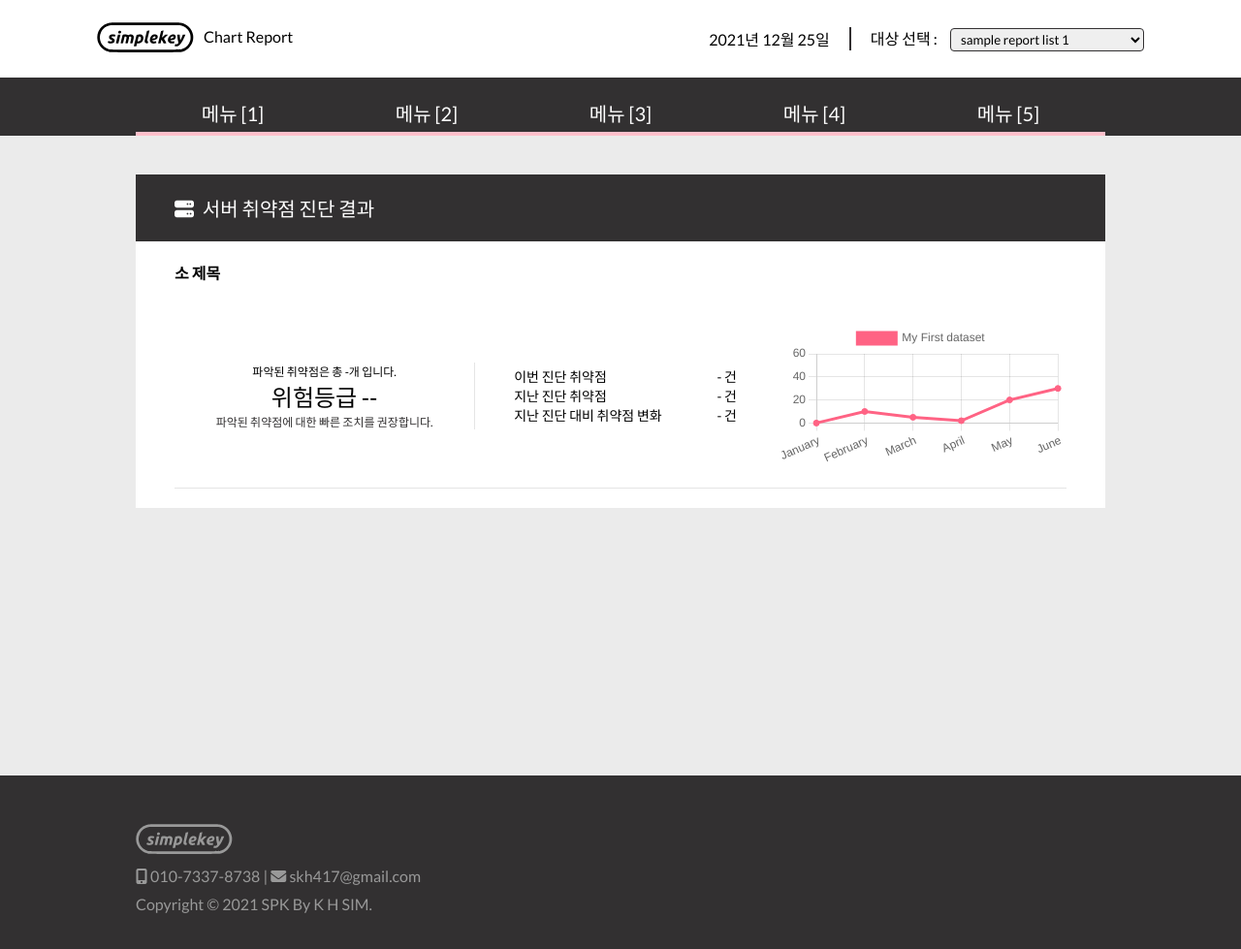
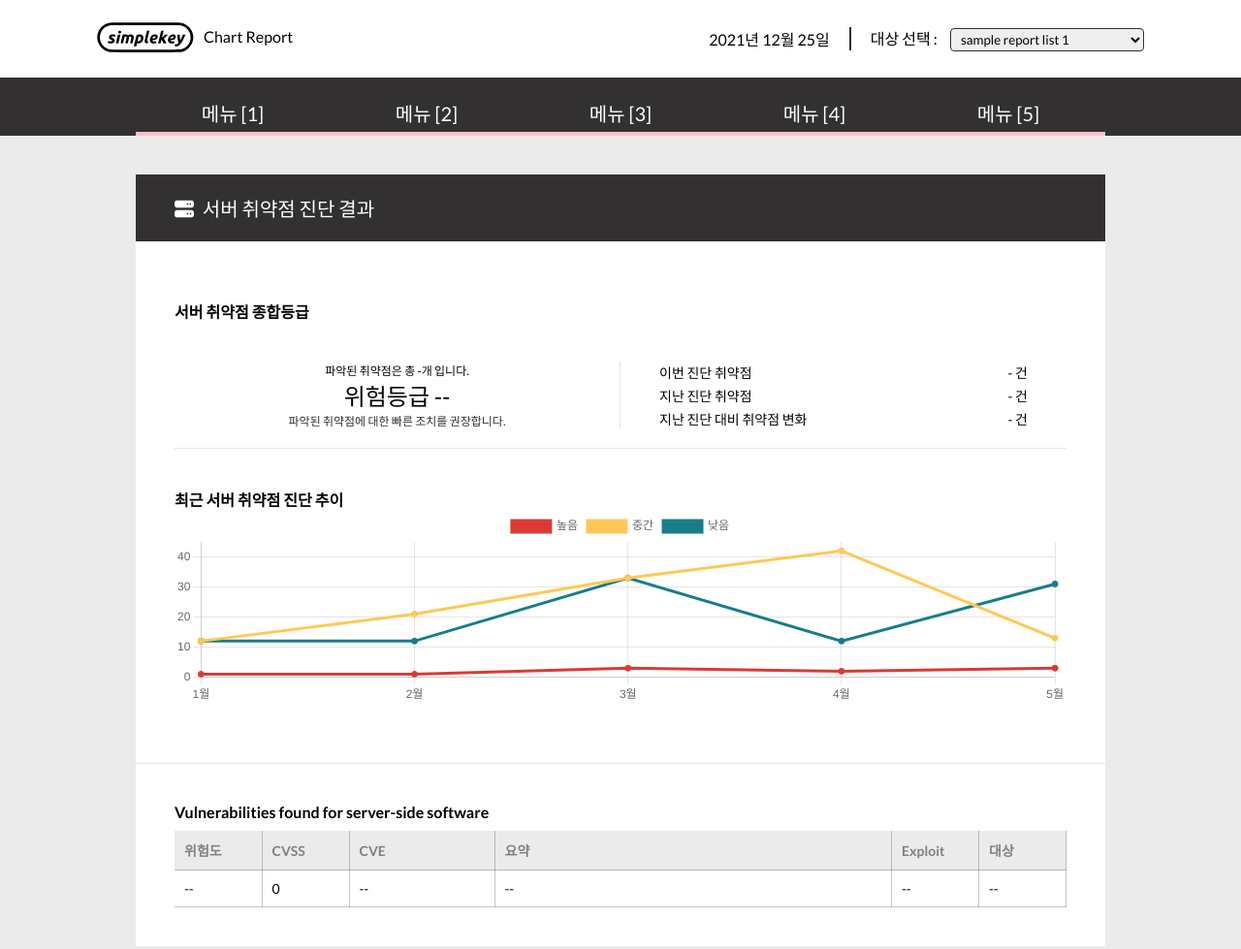
Before and after one commit to skh417/report-by-vanillajs, a plain HTML site: page index.html in a window 1280 px wide. Shown: the top 979 px of the page at 97% size. Drawn offline with nearby package versions, Linux system fonts and the light colour scheme; files whose address does not match are found by name.

Commit message:
add styles

```diff
--- a/index.html
+++ b/index.html
@@ -68,7 +68,7 @@
         </h2>
         <article class="report-content">
           <div class="report-content-summary">
-            <h3 class="sub-title">소 제목</h3>
+            <h3 class="sub-title">서버 취약점 종합등급</h3>
             <div class="summary-wrap">
               <div class="summary">
                 <p class="summary-p">
@@ -93,10 +93,40 @@
                   <div><span>-</span> 건</div>
                 </div>
               </div>
-              <div>
-                <canvas id="myChart"></canvas>
-              </div>
             </div>
+          </div>
+          <div class="chart-container">
+            <h3 class="sub-title">최근 서버 취약점 진단 추이</h3>
+            <canvas id="myChart" style="height: 200px; width: 100%"></canvas>
+          </div>
+        </article>
+        <article class="report-content-add">
+          <div class="result-table-container">
+            <h3 class="sub-title">
+              Vulnerabilities found for server-side software
+            </h3>
+            <table class="scan-result-table">
+              <thead>
+                <tr>
+                  <th width="90px">위험도</th>
+                  <th width="90px">CVSS</th>
+                  <th width="150px">CVE</th>
+                  <th>요약</th>
+                  <th width="90px">Exploit</th>
+                  <th width="90px">대상</th>
+                </tr>
+              </thead>
+              <tbody>
+                <tr>
+                  <td>--</td>
+                  <td>0</td>
+                  <td>--</td>
+                  <td>--</td>
+                  <td>--</td>
+                  <td>--</td>
+                </tr>
+              </tbody>
+            </table>
           </div>
         </article>
       </section>
--- a/my-chart.js
+++ b/my-chart.js
@@ -1,15 +1,31 @@
-const labels = ["January", "February", "March", "April", "May", "June"];
+const labels = ["1월", "2월", "3월", "4월", "5월"];
+const datasets = [
+  {
+    label: "높음",
+    backgroundColor: "#db3a34",
+    borderColor: "#db3a34",
+    data: [1, 1, 3, 2, 3],
+    maxBarThickness: 150,
+  },
+  {
+    label: "중간",
+    backgroundColor: "#ffc857",
+    borderColor: "#ffc857",
+    data: [12, 21, 33, 42, 13],
+    maxBarThickness: 150,
+  },
+  {
+    label: "낮음",
+    backgroundColor: "#177e89",
+    borderColor: "#177e89",
+    data: [12, 12, 33, 12, 31],
+    maxBarThickness: 150,
+  },
+];
 
 const data = {
-  labels: labels,
-  datasets: [
-    {
-      label: "My First dataset",
-      backgroundColor: "rgb(255, 99, 132)",
-      borderColor: "rgb(255, 99, 132)",
-      data: [0, 10, 5, 2, 20, 30, 45],
-    },
-  ],
+  labels,
+  datasets,
 };
 
 const config = {
--- a/style.css
+++ b/style.css
@@ -66,6 +66,7 @@ header {
   position: fixed;
   width: 100%;
   min-width: var(--width-default);
+  z-index: 900;
 }
 
 .header {
@@ -146,11 +147,11 @@ select {
 
 main {
   padding: 140px 0;
-  height: 100vh;
+  min-height: 100vh;
   background: var(--theme-background);
 }
 
-.report {
+section.report {
   width: var(--width-default);
   margin: 40px auto;
 }
@@ -167,12 +168,50 @@ main {
 }
 
 .report-content {
-  padding: 0 40px;
+  position: relative;
+  border-bottom: 1px solid var(--theme-light-gray);
+}
+
+.report-content {
+  padding: 40px;
+  background: #fff;
+}
+
+.report-content-add {
+  padding: 40px;
   background: #fff;
 }
 
 .report-content-summary {
   padding: 20px 0;
+}
+
+.scan-result-table {
+  width: 100%;
+  margin-top: 10px;
+  border-collapse: collapse;
+  border-color: gray;
+}
+
+.scan-result-table thead {
+  background: var(--theme-background);
+  border-color: gray;
+}
+
+th {
+  color: #808080;
+}
+td {
+  vertical-align: baseline;
+}
+th,
+td {
+  text-align: left;
+  font-size: 14px;
+  padding: 10px;
+
+  border-right: 1px solid rgba(62, 67, 69, 0.3);
+  border-bottom: 1px solid rgba(62, 67, 69, 0.3);
 }
 
 h3.sub-title {
@@ -230,6 +269,10 @@ footer {
   background: var(--theme-gray);
 }
 
+.chart-container {
+  padding: 20px 0;
+}
+
 .footer {
   width: 1000px;
   margin: 0 auto;
```
